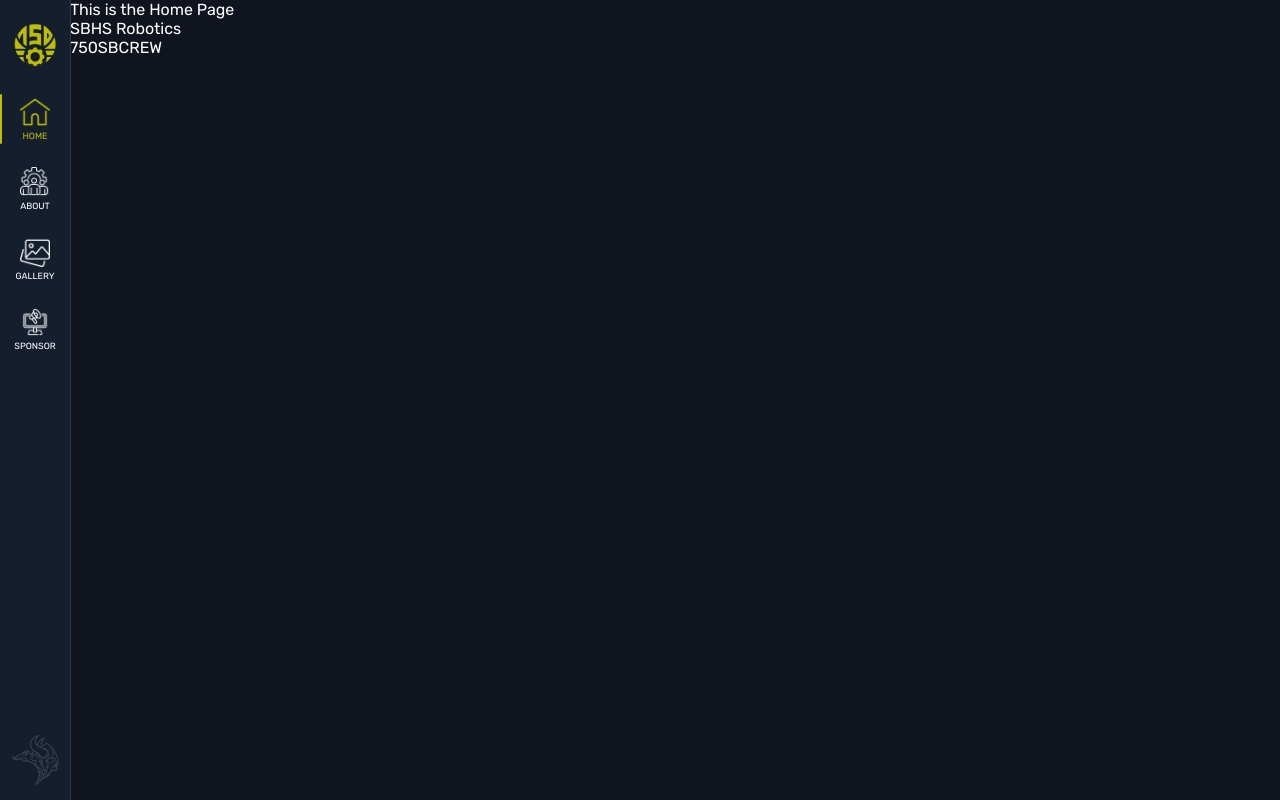
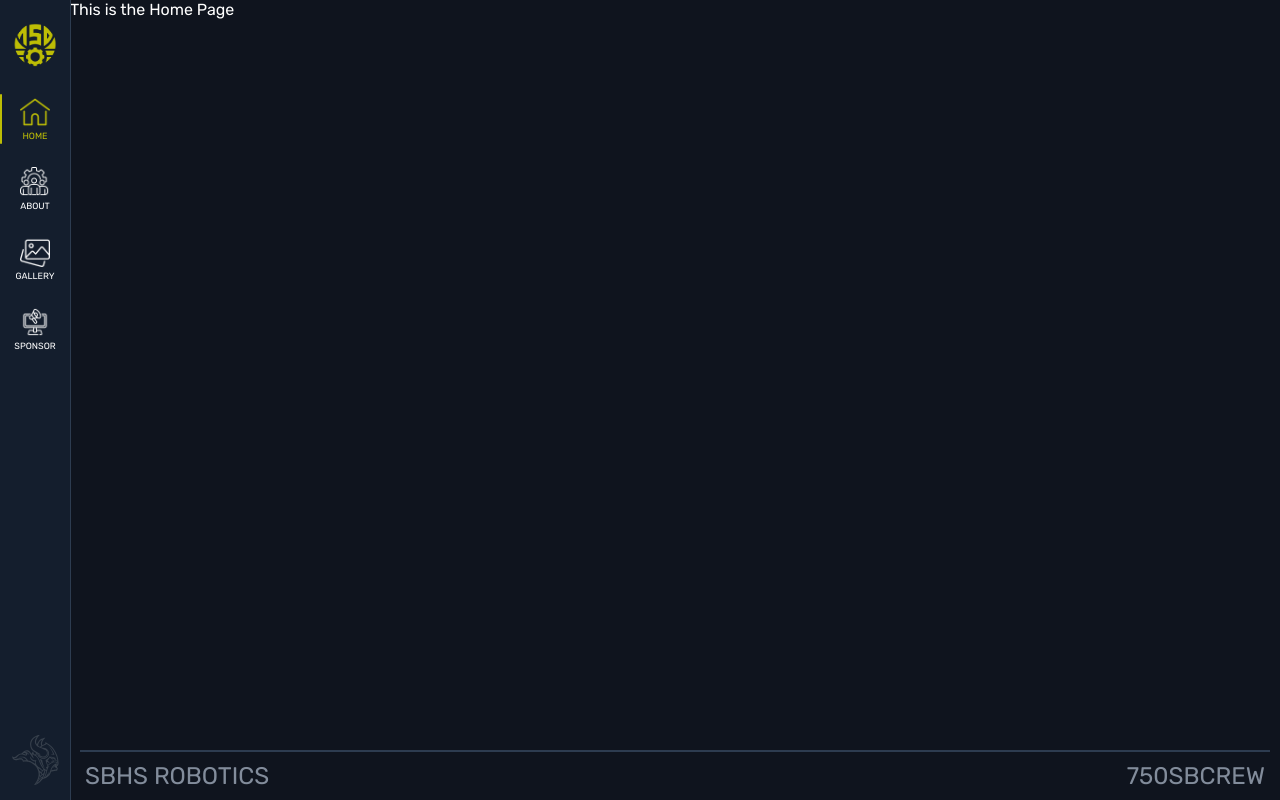
Before and after one commit to TejasRaghuram/750SBCREW, a React (Create React App) app: page / in a window 1280 px wide. Built offline with nearby package versions, Linux system fonts and the light colour scheme.

Commit message:
Styled Footer

```diff
--- a/src/pages/Layout.js
+++ b/src/pages/Layout.js
@@ -58,8 +58,9 @@ function Layout() {
                 <Outlet/>
             </div>
             <div id="footer">
-                <p>SBHS Robotics</p>
-                <p>750SBCREW</p>
+                <div id="footer_separation"/>
+                <p id="footer_sbhs">SBHS ROBOTICS</p>
+                <p id="footer_sbcrew">750SBCREW</p>
             </div>
         </div>
     );
--- a/src/styles/Layout.css
+++ b/src/styles/Layout.css
@@ -71,5 +71,34 @@
 }
 
 #footer {
+    position: absolute;
+    bottom: 10px;
     margin-left: 70px;
 }
+
+#footer_separation {
+    width: calc(100% - 20px);
+    margin-left: 10px;
+    height: 2px;
+    background-color: rgb(45, 60, 80);
+}
+
+#footer_sbhs {
+    width: calc(50vw - 50px);
+    margin-left: 15px;
+    margin-top: 10px;
+    font-size: 24px;
+    color: rgb(130, 140, 155);
+    text-align: left;
+    display: inline-block;
+}
+
+#footer_sbcrew {
+    width: calc(50vw - 50px);
+    margin-right: 15px;
+    margin-top: 10px;
+    font-size: 24px;
+    color: rgb(130, 140, 155);
+    text-align: right;
+    display: inline-block;
+}
```
